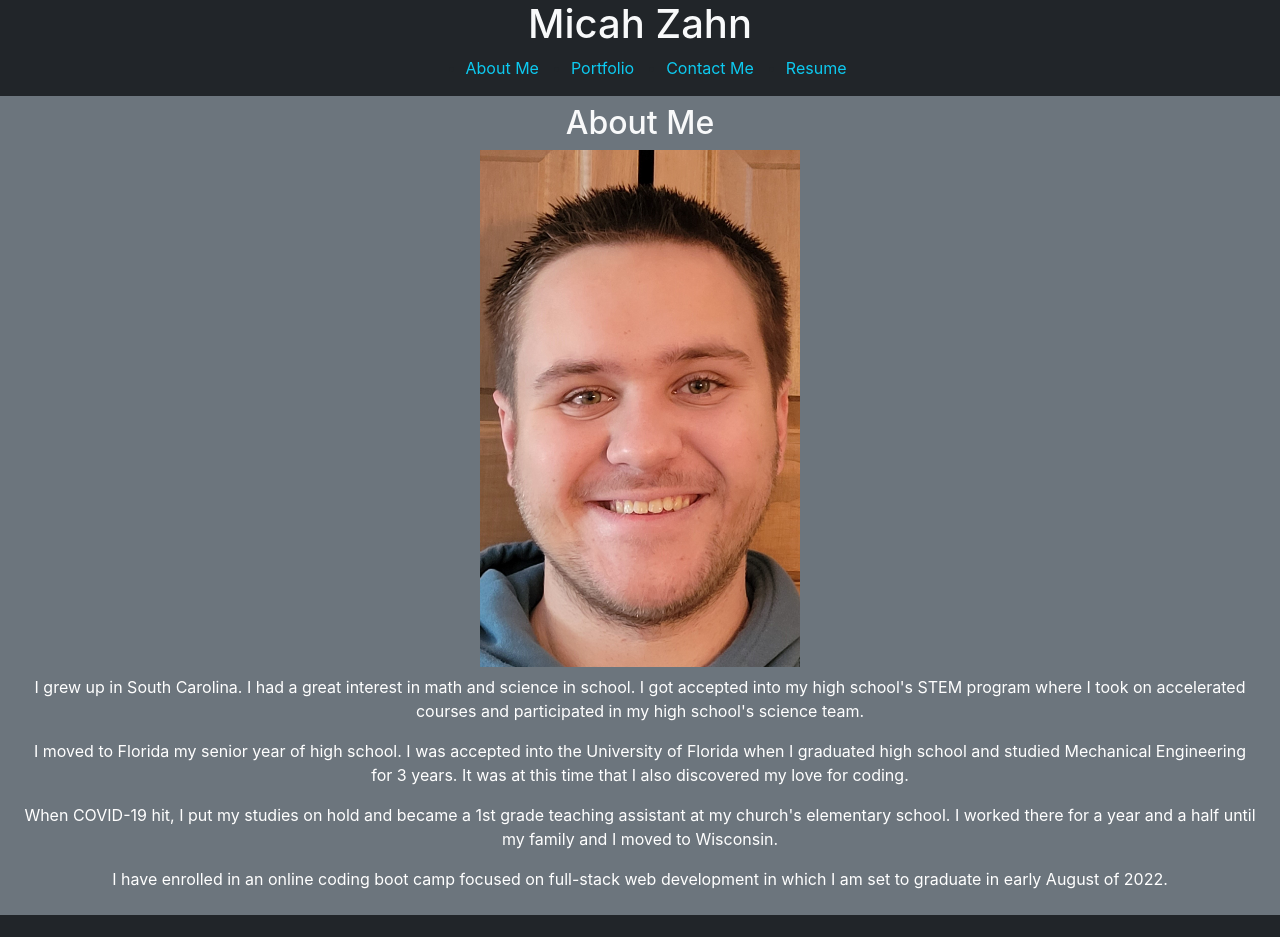
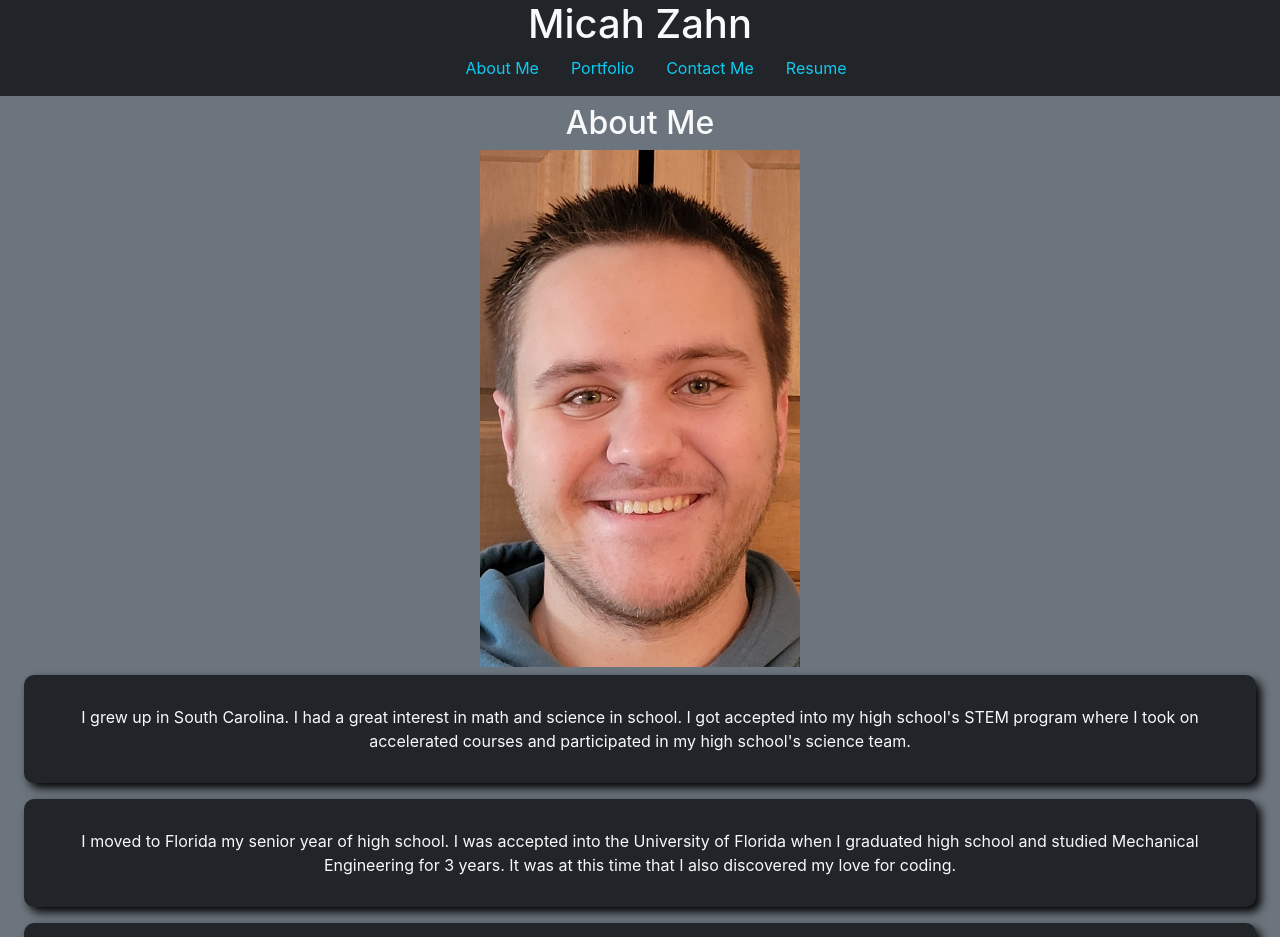
Before and after one commit to Mazattack1999/my-react-portfolio, a React (Create React App) app: page / in a window 1280 px wide. Shown: the top 937 px of the page. Built offline with nearby package versions, Linux system fonts and the light colour scheme.

Commit message:
add updated resume and style about section

```diff
--- a/src/components/About.js
+++ b/src/components/About/index.js
@@ -1,4 +1,4 @@
-
+import './style.css';
 
 function About() {
 
@@ -8,21 +8,21 @@ function About() {
 
             {/* Image of Micah Zahn */}
             <img
-            src={require("../assets/images/profile-picture.jpg")} alt="Picture of Micah Zahn"
+            src={require("../../assets/images/profile-picture.jpg")} alt="Picture of Micah Zahn"
             className="w-25"
             />
 
-            <div className="mt-2 px-4 text-white text-center">
-                <p>
+            <div className="mt-2 px-4 text-light text-center about-text">
+                <p className="bg-dark">
                 I grew up in South Carolina. I had a great interest in math and science in school. I got accepted into my high school's STEM program where I took on accelerated courses and participated in my high school's science team.
                 </p>
-                <p>
+                <p className="bg-dark">
                 I moved to Florida my senior year of high school. I was accepted into the University of Florida when I graduated high school and studied Mechanical Engineering for 3 years. It was at this time that I also discovered my love for coding.
                 </p>
-                <p>
+                <p className="bg-dark">
                 When COVID-19 hit, I put my studies on hold and became a 1st grade teaching assistant at my church's elementary school. I worked there for a year and a half until my family and I moved to Wisconsin.
                 </p>
-                <p>
+                <p className="bg-dark">
                 I have enrolled in an online coding boot camp focused on full-stack web development in which I am set to graduate in early August of 2022.
                 </p>
             </div>
--- /dev/null
+++ b/src/components/About/style.css
@@ -0,0 +1,5 @@
+.about-text p {
+    border-radius: 10px;
+    box-shadow: 5px 5px 10px black;
+    padding: 30px 20px;
+}
```
Also changed, not shown: 1 other file (tests, documents, lock files or other folders).
